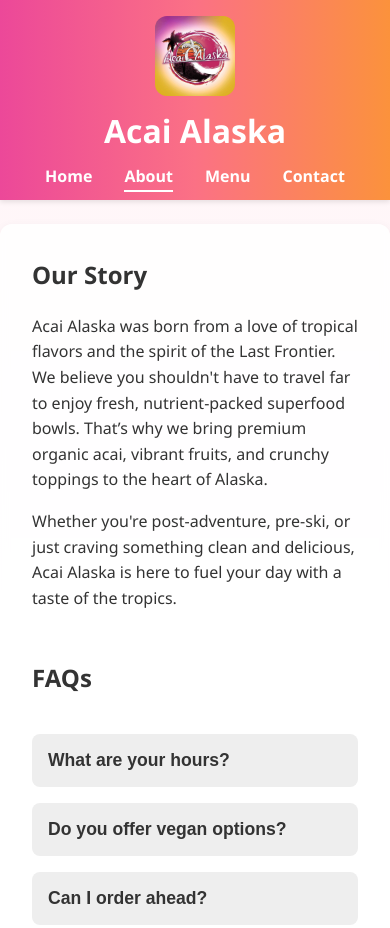
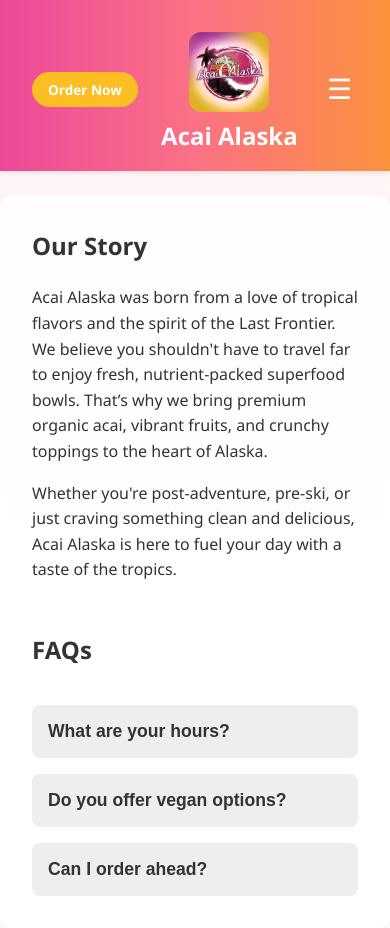
Before and after one commit to epicsquirrels/AcaiAlaska2, a plain HTML site: page about.html in a window 390 px wide. Shown: the top 928 px of the page. Drawn offline with Linux system fonts and the light colour scheme.

Commit message:
mobile optimization

```diff
--- a/about.html
+++ b/about.html
@@ -11,13 +11,19 @@
 <body>
 
   <!-- Sticky Header -->
-  <header>
-    <header class="header-large">
+  <header class="header-large">
+    <div class="nav-top-row">
+      <a href="https://www.doordash.com/store/acai-alaska-anchorage-25983091/" class="order-now">Order Now</a>
+
       <div class="header-logo">
         <img src="images/Logo.jpg" alt="Acai Alaska Logo" />
         <h1>Acai Alaska</h1>
+      </div>
+
+      <button class="menu-toggle" onclick="toggleMenu()">☰</button>
     </div>
-    <nav class="main-nav">
+
+    <nav class="main-nav" id="mainNav">
       <a href="index.html">Home</a>
       <a href="about.html" class="active">About</a>
       <a href="menu.html">Menu</a>
@@ -58,20 +64,6 @@
     &copy; 2025 Acai Alaska. All rights reserved.
   </footer>
 
-  <!-- Accordion Script -->
-  <script>
-    const acc = document.querySelectorAll(".accordion");
-    acc.forEach(button => {
-      button.addEventListener("click", function () {
-        this.classList.toggle("active");
-        const panel = this.nextElementSibling;
-        if (panel.style.display === "block") {
-          panel.style.display = "none";
-        } else {
-          panel.style.display = "block";
-        }
-      });
-    });
-  </script>
+  <script src="script.js"></script>
 </body>
 </html>
--- a/script.js
+++ b/script.js
@@ -1,5 +1,4 @@
-//menu script
-
+//menu for scroll button
 function scrollLeft(button) {
     const scrollSection = button.parentElement.querySelector('.scroll-section');
     scrollSection.scrollBy({ left: -300, behavior: 'smooth' });
@@ -9,3 +8,22 @@ function scrollLeft(button) {
     const scrollSection = button.parentElement.querySelector('.scroll-section');
     scrollSection.scrollBy({ left: 300, behavior: 'smooth' });
   }
+
+  //mobile menu
+  function toggleMenu() {
+    document.querySelector('.main-nav').classList.toggle('active');
+  }
+
+  //Accordion Script
+    const acc = document.querySelectorAll(".accordion");
+    acc.forEach(button => {
+      button.addEventListener("click", function () {
+        this.classList.toggle("active");
+        const panel = this.nextElementSibling;
+        if (panel.style.display === "block") {
+          panel.style.display = "none";
+        } else {
+          panel.style.display = "block";
+        }
+      });
+    });
--- a/style.css
+++ b/style.css
@@ -35,19 +35,25 @@ h1, h2, h3 {
   display: flex;
   flex-direction: column;
   align-items: center;
+  text-align: center;
+  margin-top: 0.5rem;
 }
 
 .header-logo img {
   height: 80px;
   border-radius: 12px;
-  margin-bottom: 0.3rem;
+  display: block;
+  margin: 0 auto 0.3rem;
 }
 
 .header-logo h1 {
-  font-size: 2rem;
+  font-size: 1.5rem;
+  margin: 0;
   font-weight: 700;
-  margin: 0.25rem 0 0.5rem;
+  color: white;
 }
+
+/*Navigation*/
 
 .main-nav {
   display: flex;
@@ -73,6 +79,31 @@ h1, h2, h3 {
 .main-nav a.active {
   text-decoration: none;
   border-bottom: 2px solid white;
+}
+
+/*Order Now Button*/
+.nav-top-row {
+  display: flex;
+  align-items: center;
+  justify-content: space-between;
+  padding: 0.5rem 1rem;
+}
+
+.order-now {
+  background-color: #fbbf24;
+  color: white;
+  padding: 0.5rem 1rem;
+  border-radius: 999px;
+  font-weight: bold;
+  text-decoration: none;
+  font-size: 0.9rem;
+  white-space: nowrap;
+}
+
+.order-now:hover {
+  background-color: white;
+  color: #fbbf24;
+  border: 2px solid #fbbf24;
 }
 
 /* Container */
@@ -371,3 +402,64 @@ section p {
     font-size: 2rem;
   }
 }
+
+/*mobile optimization*/
+
+.menu-toggle {
+  font-size: 2rem;
+  background: none;
+  border: none;
+  color: white;
+  cursor: pointer;
+}
+
+@media (max-width: 768px) {
+  .nav-top-row {
+    display: flex;
+    align-items: center;
+    justify-content: space-between;
+    padding: 0.5rem 1rem;
+  }
+
+  .order-now {
+    font-size: 0.85rem;
+    padding: 0.4rem 1rem;
+  }
+
+  .menu-toggle {
+    display: block;
+    font-size: 1.75rem;
+    background: none;
+    border: none;
+    color: white;
+    cursor: pointer;
+  }
+
+  .main-nav {
+    display: none;
+    flex-direction: column;
+    margin-top: 1rem;
+    align-items: center;
+  }
+
+  .main-nav.active {
+    display: flex;
+  }
+}
+
+/*Desktop*/
+@media (min-width: 769px) {
+  .nav-top-row {
+    justify-content: center;
+    gap: 2rem;
+  }
+
+  .order-now,
+  .menu-toggle {
+    display: none;
+  }
+
+  .header-logo {
+    flex-grow: unset;
+  }
+}
```
Also changed, not shown: contact.html (+9 -3 lines), index.html (+13 -3 lines), menu.html (+11 -5 lines).
